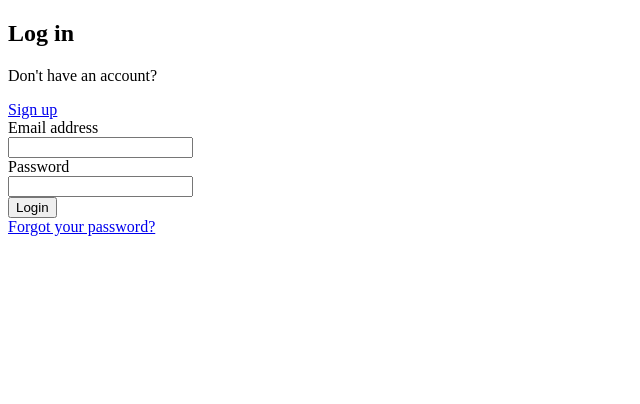
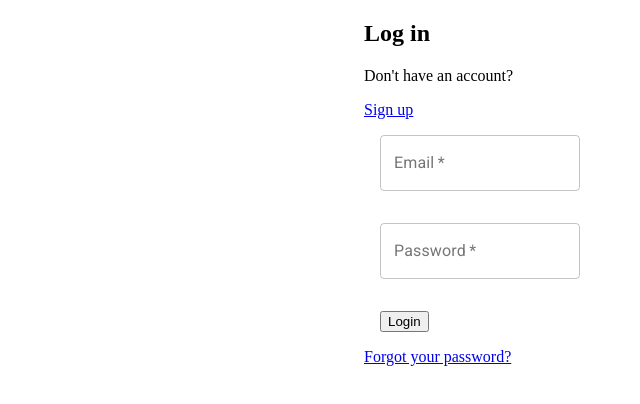
Before and after one commit to EmilieHumbert/swiss-plant-based, a Next.js app: page /login in a window 1280 px wide. Shown: the top 404 px of the page, without its empty margins (0-640 px from the left). Built offline with nearby package versions, Linux system fonts and the light colour scheme; no server answers.

Commit message:
Add UI - Texfield and button on log in page

```diff
--- a/components/forms/loginForm.js
+++ b/components/forms/loginForm.js
@@ -7,7 +7,23 @@ import Link from "next/link";
 import { useAuth } from "../../hooks/useAuth";
 import Button from "../button";
 
+import TextField from "@material-ui/core/TextField";
+import { makeStyles } from "@material-ui/core/styles";
+
+const useStyles = makeStyles((theme) => ({
+  root: {
+    "& .MuiTextField-root": {
+      margin: theme.spacing(2),
+      width: "25ch",
+    },
+  },
+  button: {
+    margin: theme.spacing(2),
+  },
+}));
+
 export default function LoginForm() {
+  const classes = useStyles();
   const [isLoading, setIsLoading] = useState(false);
   const [error, setError] = useState(null);
 
@@ -26,19 +42,19 @@ export default function LoginForm() {
   };
 
   return (
-    <form onSubmit={handleSubmit(onSubmit)}>
+    <div className={classes.root}>
+      <form noValidate autoComplete="off" onSubmit={handleSubmit(onSubmit)}>
         {error?.message && (
           <div>
             <span>{error.message}</span>
           </div>
         )}
         <div>
-        <label htmlFor="email">Email address</label>
-        <div>
-          <input
+          <TextField
             id="email"
+            label="Email"
+            name="email"
             type="email"
-            name="email"
             ref={register({
               required: "Please enter an email",
               pattern: {
@@ -46,17 +62,17 @@ export default function LoginForm() {
                 message: "Not a valid email",
               },
             })}
+            required
+            variant="outlined"
           />
           {errors.email && <div>{errors.email.message}</div>}
         </div>
-      </div>
         <div>
-        <label htmlFor="password">Password</label>
-        <div>
-          <input
+          <TextField
             id="password"
+            label="Password"
+            name="password"
             type="password"
-            name="password"
             ref={register({
               required: "Please enter a password",
               minLength: {
@@ -64,13 +80,19 @@ export default function LoginForm() {
                 message: "Should have at least 6 characters",
               },
             })}
+            required
+            variant="outlined"
           />
           {errors.password && <div>{errors.password.message}</div>}
         </div>
-      </div>
         <div>
           <span>
-          <Button title="Login" type="submit" isLoading={isLoading} />
+            <Button
+              className={classes.button}
+              title="Login"
+              type="submit"
+              isLoading={isLoading}
+            />
           </span>
         </div>
         <div>
@@ -79,5 +101,6 @@ export default function LoginForm() {
           </Link>
         </div>
       </form>
+    </div>
   );
 }
--- a/pages/login.js
+++ b/pages/login.js
@@ -1,9 +1,12 @@
 import Link from "next/link";
 import LoginForm from "../components/forms/loginForm";
 
+import "fontsource-roboto";
+import Container from "@material-ui/core/Container";
+
 export default function logInPage() {
   return (
-    <div>
+    <Container maxWidth="sm">
       <div>
         <h2>Log in</h2>
         <p>Don't have an account?</p>
@@ -14,6 +17,6 @@ export default function logInPage() {
       <div>
         <LoginForm />
       </div>
-    </div>
+    </Container>
   );
 }
```
Lines whose indentation alone changed are shown as unchanged.
